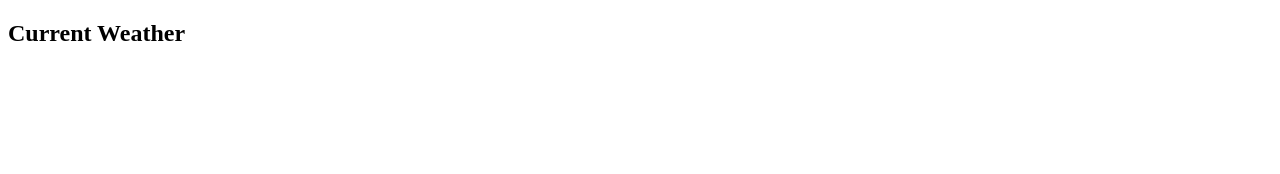
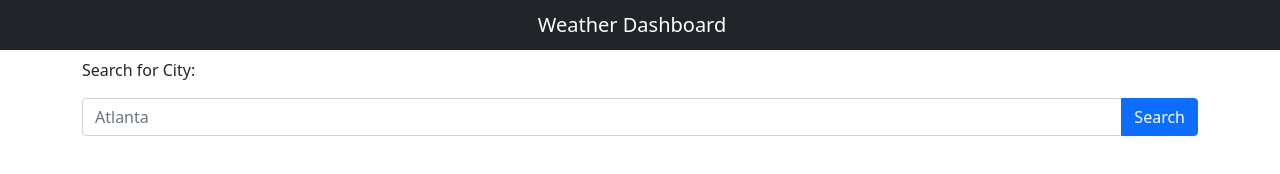
Before and after one commit to ElijahIG/weather-dashboard, a plain HTML site: page index.html in a window 1280 px wide. Drawn offline with nearby package versions, Linux system fonts and the light colour scheme; no server answers.

Commit message:
Adds header and search form to html

```diff
--- a/index.html
+++ b/index.html
@@ -4,9 +4,38 @@
     <meta charset="UTF-8" />
     <meta name="viewport" content="width=device-width, initial-scale=1.0" />
     <title>Weather Dashboard</title>
+
+    <link
+      href="https://cdn.jsdelivr.net/npm/bootstrap@5.0.0-beta1/dist/css/bootstrap.min.css"
+      rel="stylesheet"
+      integrity="sha384-giJF6kkoqNQ00vy+HMDP7azOuL0xtbfIcaT9wjKHr8RbDVddVHyTfAAsrekwKmP1"
+      crossorigin="anonymous"
+    />
   </head>
   <body>
-    <h2>Current Weather</h2>
+    <header class="navbar navbar-dark bg-dark">
+      <div class="container-fluid">
+        <span class="navbar-brand mb-0 h1 text-center w-100"
+          >Weather Dashboard</span
+        >
+      </div>
+    </header>
+    <section class="container mt-2">
+      <form>
+        <div class="mb-3">
+          <label for="city-input">Search for City:</label>
+        </div>
+        <div class="input-group mb-3">
+          <input
+            id="city-input"
+            type="text"
+            class="form-control"
+            placeholder="Atlanta"
+          />
+          <button class="btn btn-primary" type="submit">Search</button>
+        </div>
+      </form>
+    </section>
     <pre id="current-weather-view"></pre>
     <script
       src="https://code.jquery.com/jquery-3.5.1.min.js"
--- a/script.js
+++ b/script.js
@@ -50,7 +50,7 @@ function dumpUVdata() {
 
 function dump5DayForecastData() {
   var queryURL =
-    "http://api.openweathermap.org/data/2.5/forecast?" +
+    "https://api.openweathermap.org/data/2.5/forecast?" +
     "q=" +
     citySearch +
     "&" +
```
